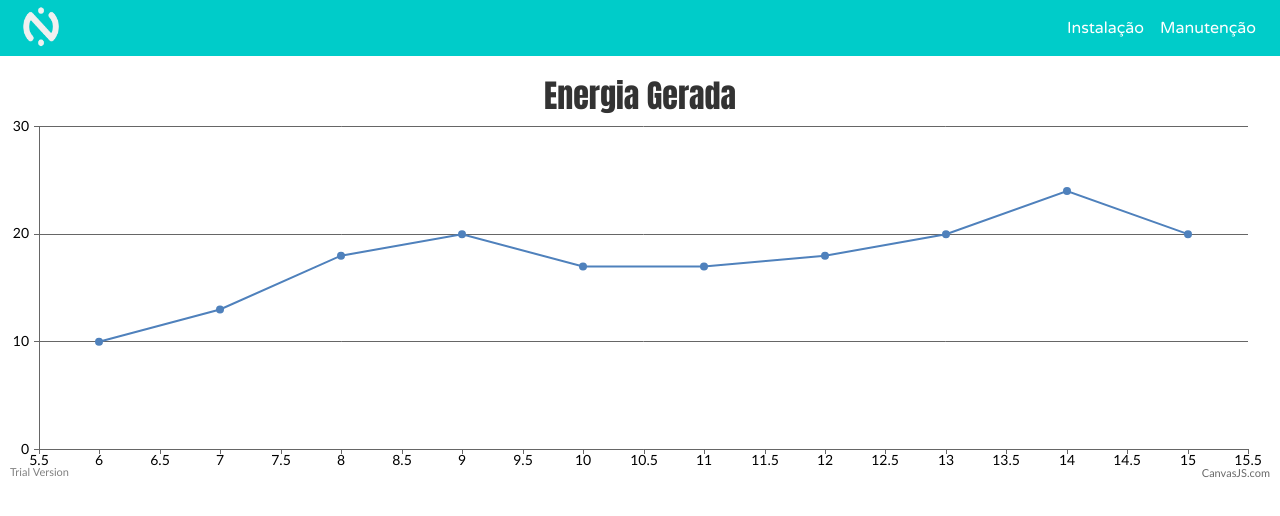
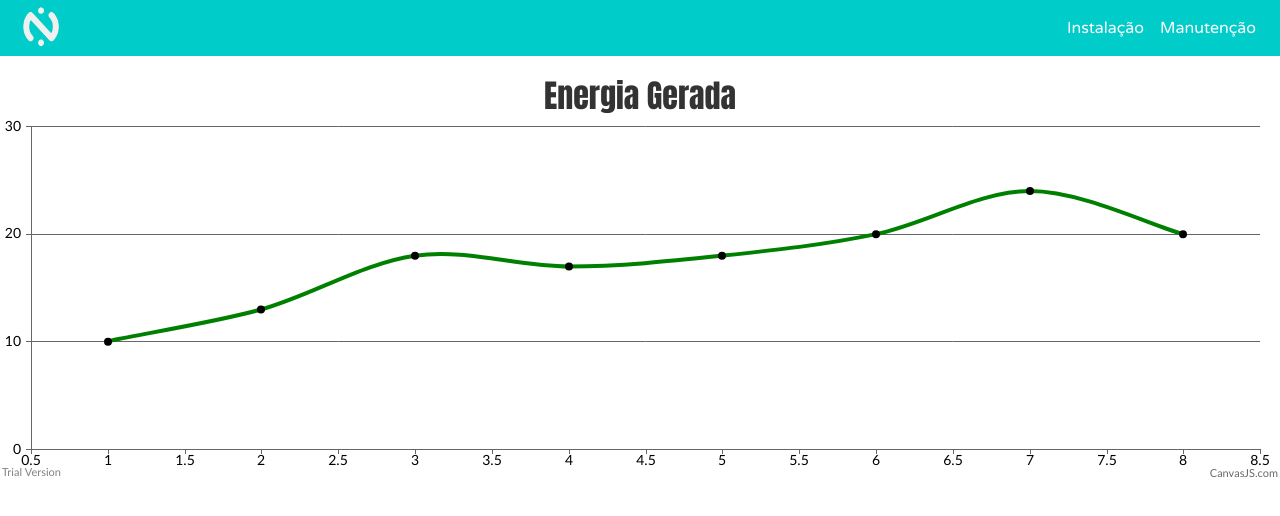
Before and after one commit to pi1-2019-1-whirl/front-end, a React (Create React App) app: page /manutencao in a window 1280 px wide. Shown: the top 516 px of the page. Built offline with nearby package versions, Linux system fonts and the light colour scheme.

Commit message:
Modelando o gráfico

```diff
--- a/src/components/css/Main.css
+++ b/src/components/css/Main.css
@@ -10,7 +10,7 @@ position:absolute;
  top: 0%;
  right:0% ;
  left: 0%;
-background-color:#d3d3d3;
+background-color:#FFFFFF;
 width:100%;
 height:100%;
 }
--- /dev/null
+++ b/src/components/css/Manutencao.css
@@ -0,0 +1,4 @@
+.grafico {
+    margin: auto;
+    align-self: center;
+}
--- a/src/pages/Manutencao.js
+++ b/src/pages/Manutencao.js
@@ -1,9 +1,10 @@
 import React, { Component } from "react";
 import Navbar from "../components/Navbar/Navbar";
 import { Line, Bar, Pie } from 'react-chartjs-2';
+import "../components/css/Manutencao.css";
 import CanvasJSReact from "../components/assets/canvasjs.react";
 var CanvasJSChart = CanvasJSReact.CanvasJSChart;
-var dps = [{ x: 1, y: 10 }, { x: 2, y: 13 }, { x: 3, y: 18 }, { x: 4, y: 20 }, { x: 5, y: 17 }, { x: 6, y: 10 }, { x: 7, y: 13 }, { x: 8, y: 18 }, { x: 9, y: 20 }, { x: 10, y: 17 }];   //dataPoints.
+var dps = [{ x: 1, y: 10 }, { x: 2, y: 13 }, { x: 3, y: 18 }];   //dataPoints.
 var xVal = dps.length + 1;
 var yVal = 15;
 var updateInterval = 1000;
@@ -13,9 +14,11 @@ class Manutencao extends Component {
 		super();
 		this.updateChart = this.updateChart.bind(this);
 	}
+
 	componentDidMount() {
 		setInterval(this.updateChart, updateInterval);
 	}
+
 	updateChart() {
 		yVal = yVal + Math.round(5 + Math.random() * (-5 - 5));
 		dps.push({ x: xVal, y: yVal });
@@ -25,24 +28,29 @@ class Manutencao extends Component {
 		}
 		this.chart.render();
 	}
+
 	render() {
 		const options = {
+			animationEnabled: true,
 			title: {
 				text: "Energia Gerada"
 			},
 			data: [{
-				type: "line",
-				dataPoints: dps
+
+				type: "spline",
+				lineThickness: 4,
+				lineColor: "green",
+				dataPoints: dps, color: "dark-green"
 			}]
 		}
 
 		return (
-			<div>
-				<Navbar />
-				<div>
+			<div className="App">
+            <Navbar />
+				<div className="Gráfico">
 					<h1>React Column Chart</h1>
 					<CanvasJSChart options={options}
-					onRef={ref => this.chart = ref}
+						onRef={ref => this.chart = ref}
 					/>
 					{/*You can get reference to the chart instance as shown above using onRef. This allows you to access all chart properties and methods*/}
 				</div>
```
